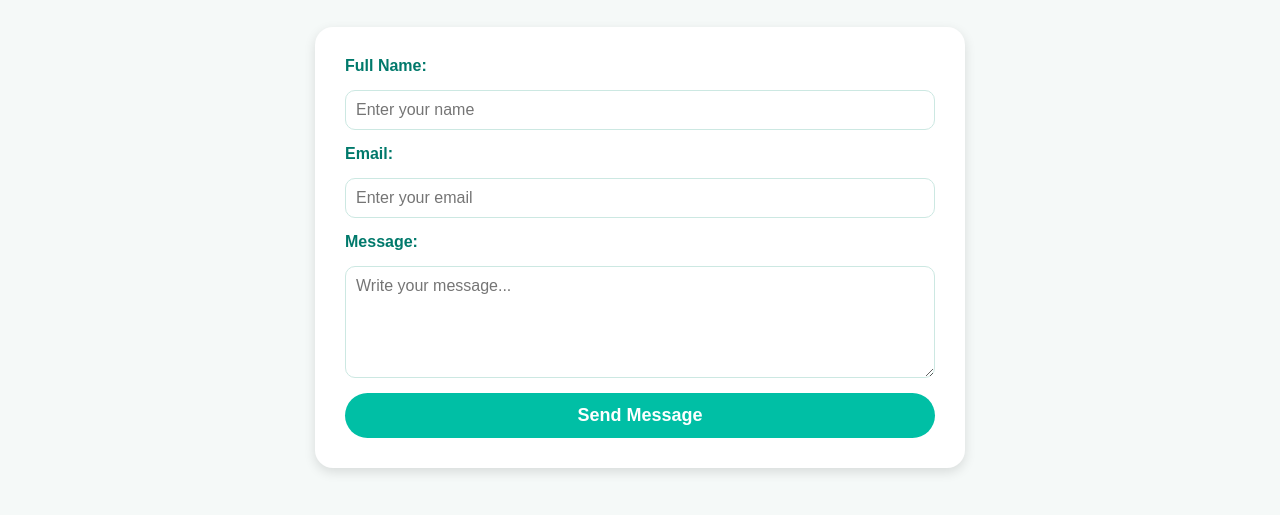
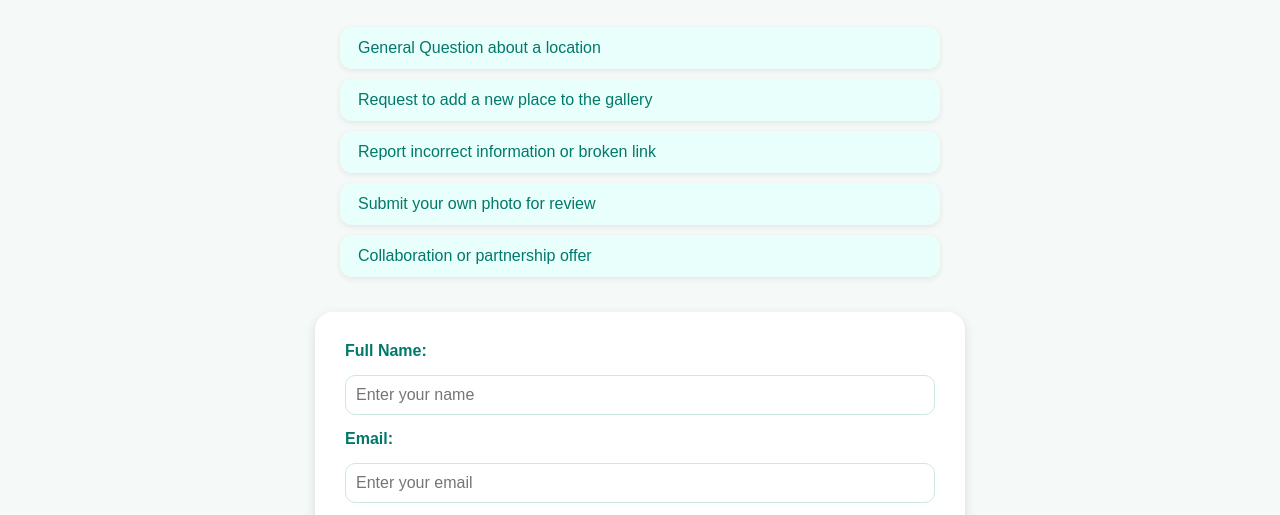
Before and after one commit to naamaleah/WorldGallery, a plain HTML site: page contact.html in a window 1280 px wide. Shown: the part 281-796 px from the top of the page. Drawn offline with Linux system fonts and the light colour scheme.

Commit message:
הוספת רשימה

```diff
--- a/contact.html
+++ b/contact.html
@@ -30,6 +30,14 @@
         We'd love to hear from you!
     </p>
 
+<ul class="contact-list">
+    <li>General Question about a location</li>
+    <li>Request to add a new place to the gallery</li>
+    <li>Report incorrect information or broken link</li>
+    <li>Submit your own photo for review</li>
+    <li>Collaboration or partnership offer</li>
+</ul>
+
     <!-- ✅ אחרי שליחה, עולים לעוגן #sent -->
  <form class="contact-form" id="contact-form" action="#sent" method="get">
   <label for="full-name">Full Name:</label>
--- a/css/style.css
+++ b/css/style.css
@@ -674,3 +674,21 @@ input[name="filter"] {
   .cat-card { width: 100%; }
   .contact-container { padding: 40px 16px 60px; }
 }
+
+.contact-list {
+    list-style: none;
+    padding: 0;
+    margin: 20px auto 35px;
+    max-width: 600px;
+    text-align: left;
+}
+
+.contact-list li {
+    background: #e9fffb;
+    padding: 12px 18px;
+    margin-bottom: 10px;
+    border-radius: 12px;
+    color: #00796b;
+    font-size: 16px;
+    box-shadow: 0 2px 6px rgba(0,0,0,0.08);
+}
```
